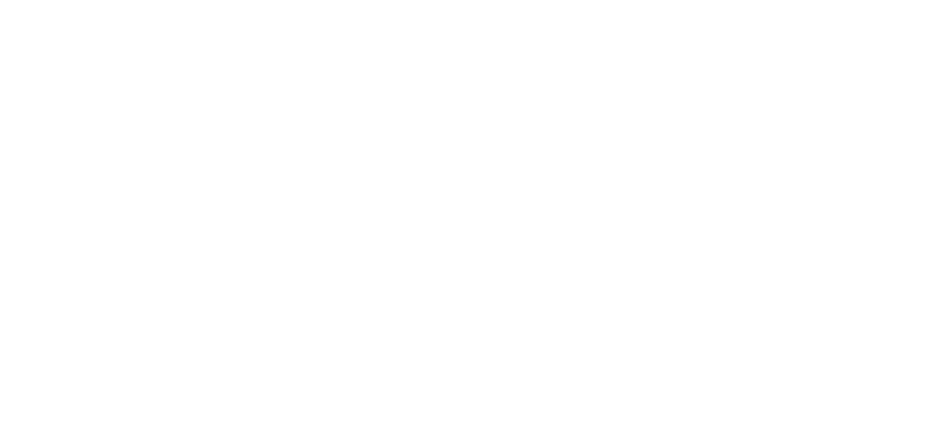
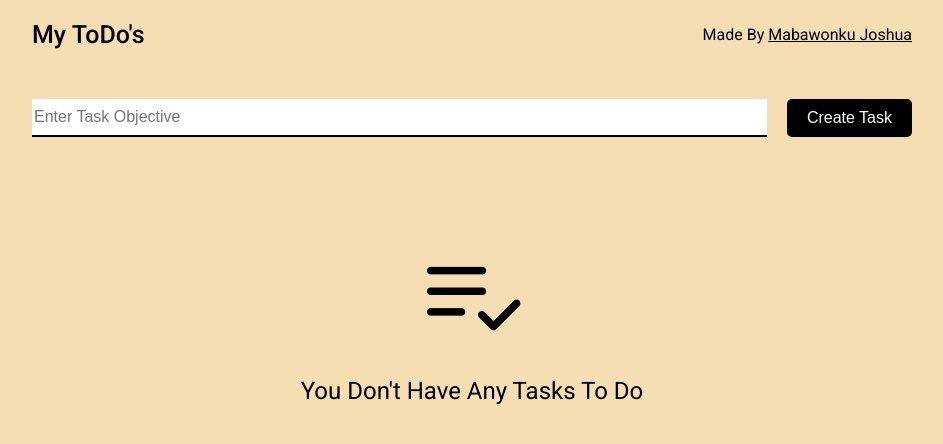
Before and after one commit to drakejoshua/To-do, a website: page index.html in a window 1280 px wide. Shown: the whole page, without its empty margins (168-1111 px from the left). Drawn offline with nearby package versions, Linux system fonts and the light colour scheme.

Commit message:
mark: finished desktop design and layout
- finished the desktop design and layout

```diff
--- a/index.html
+++ b/index.html
@@ -1,12 +1,74 @@
 <!DOCTYPE html>
 <html lang="en">
 <head>
+    <!-- page's meta -->
     <meta charset="UTF-8">
     <meta name="viewport" content="width=device-width, initial-scale=1.0">
+
+    <!-- page's title -->
     <title>Your ToDo's</title>
+
+    <!-- link to google material icons resource cdn -->
+    <link rel="stylesheet" href="https://fonts.googleapis.com/css2?family=Material+Symbols+Rounded:opsz,wght,FILL,GRAD@24,400,0,0" />
+
+    <!-- link to the roboto google fonts resource cdn -->
+    <link rel="preconnect" href="https://fonts.googleapis.com">
+    <link rel="preconnect" href="https://fonts.gstatic.com" crossorigin>
+    <link href="https://fonts.googleapis.com/css2?family=Roboto:ital,wght@0,100;0,300;0,400;0,500;0,700;0,900;1,100;1,300;1,400;1,500;1,700;1,900&display=swap"
+        rel="stylesheet">
+
+    <!-- link to custom css file -->
+    <link rel="stylesheet" href="./style.css">
 </head>
 <body>
 
+    <!-- page's navbar -->
+    <nav>
 
+        <!-- navbar logo -->
+        <a href="#" id="nav-logo">
+            My ToDo's
+        </a>
+
+        <!-- navbar attribution link -->
+        <span>
+            made by
+
+            <a href="">
+                Mabawonku Joshua
+            </a>
+        </span>
+    </nav>
+
+    <!-- page's create-new section -->
+    <section id="create-new">
+        <input type="text" id="create-task-input" placeholder="Enter task objective">
+
+        <button id="create-task-btn" onclick="addTask()">
+            create task
+        </button>
+    </section>
+
+    <!-- page's to-do section -->
+    <section id="to-do" class="empty">
+
+        <div id="no-tasks-ctn">
+            <span class="material-symbols-rounded">
+                playlist_add_check
+            </span>
+
+            <h2>you don't have any tasks to do</h2>
+        </div>
+
+        <!-- to-do tasks-list -->
+        <ul id="tasks-list"></ul>
+    </section>
+
+
+    <!-- link to the one.js script -->
+    <script src="./one.js"></script>
+
+    <!-- link to custom javascript source folder -->
+    <script src="./script.js"></script>
 </body>
 </html>
--- a/style.css
+++ b/style.css
@@ -0,0 +1,127 @@
+/* overriding browser default settings */
+body {
+    margin: 0px;
+    padding: 0px;
+    background-color: wheat;
+}
+
+
+/* styling the navbar */
+nav {
+    padding: 20px 200px;
+    display: flex;
+    flex-wrap: wrap;
+    justify-content: space-between;
+    align-items: center;
+    margin-bottom: 30px;
+}
+nav * {
+    color: black;
+    text-decoration: none;
+    font-family: 'Roboto', sans-serif;
+}
+nav > #nav-logo {
+    font-size: 25px;
+    font-weight: 500;
+}
+nav > span {
+    text-transform: capitalize;
+}
+nav > span > a {
+    text-decoration: underline;
+}
+
+
+section {
+    padding: 0px 200px;
+}
+
+
+/* styling the create-new */
+section#create-new {
+    display: flex;
+    gap: 0px 20px;
+}
+section#create-new > button {
+    padding: 10px 20px;
+    color: white;
+    background-color: black;
+    outline: none;
+    border: none;
+    border-radius: 5px;
+    font-size: 16px;
+    text-transform: capitalize;
+    cursor: pointer;
+}
+section#create-new > input {
+    flex-grow: 1;
+    border: none;
+    outline: none;
+    border-bottom: 2px solid black;
+    font-size: 16px;
+}
+section#create-new > input::placeholder {
+    text-transform: capitalize;
+    font-size: 16px;
+}
+
+
+
+/* styling the to-do section */
+section#to-do > div {
+    display: flex;
+    flex-direction: column;
+    align-items: center;
+    margin-top: 100px;
+}
+section#to-do > div > span {
+    font-size: 120px;
+}
+section#to-do > div > h2 {
+    font-family: 'Roboto', sans-serif;
+    text-transform: capitalize;
+    font-weight: 400;
+}
+
+
+section#to-do > ul {
+    list-style-type: none;
+    padding: 0px;
+    display: flex;
+    flex-direction: column;
+    gap: 10px 0px;
+}
+ul#tasks-list > li.task {
+    padding: 10px 20px;
+    display: flex;
+    align-items: center;
+    justify-content: space-between;
+    background-color: black;
+    color: white;
+    border-radius: 10px;
+}
+li.task > span.task-name {
+    font-size: 18px;
+    font-family: 'Roboto', sans-serif;
+}
+li.task > span.task-icon {
+    font-size: 25px;
+    padding: 8px;
+    border-radius: 100%;
+    cursor: pointer;
+    transition: all 0.2s ease-in 0.2s;
+}
+
+section#to-do.empty > ul, section#to-do.not-empty > div {
+    display: none;
+}
+section#to-do.not-empty > ul, section#to-do.empty > div {
+    display: flex;
+}
+
+
+
+li.task > span.task-icon:hover {
+    background-color: white;
+    color: black;
+}
```
